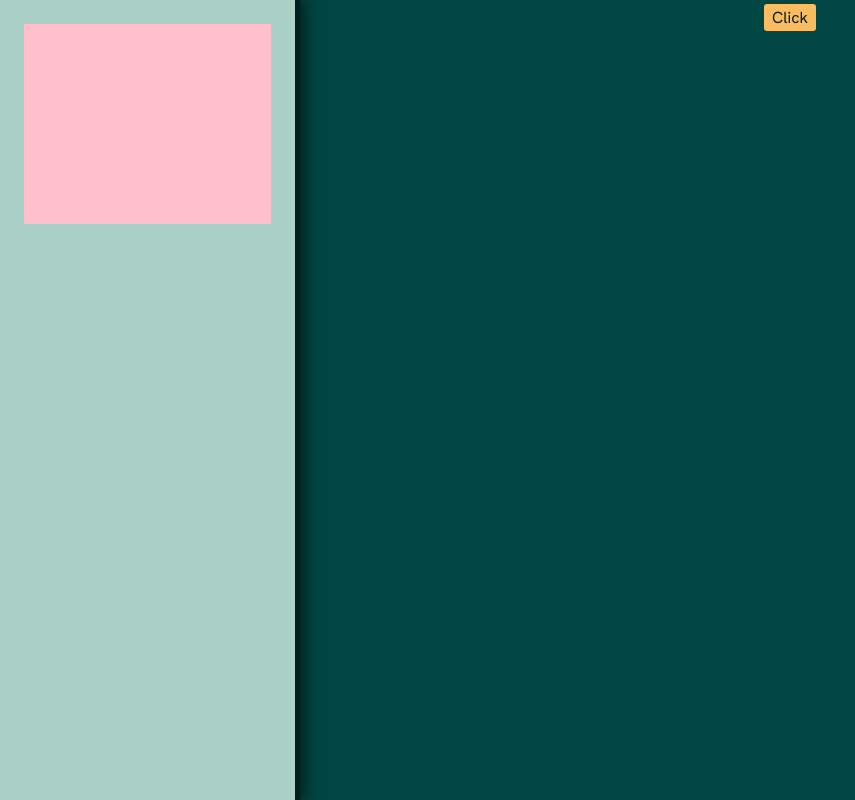
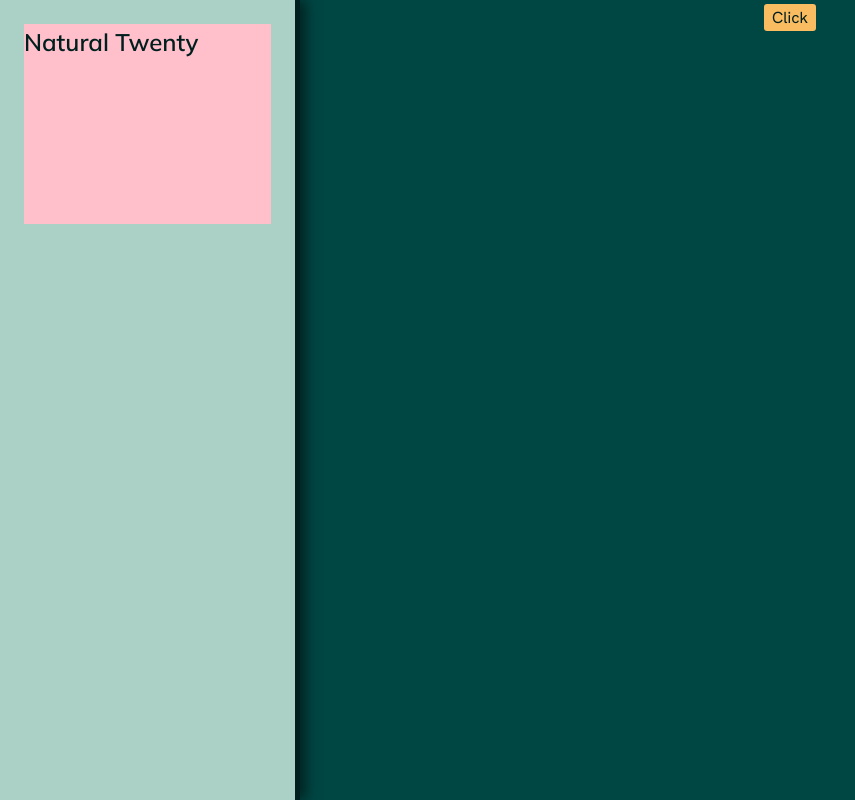
Before and after one commit to tahgio/natural-twenty, a React (Create React App) app: page / in a window 1280 px wide. Shown: the whole page, without its empty margins (0-855 px from the left). Built offline with nearby package versions, Linux system fonts and the light colour scheme; a web font is replaced by a local one.

Commit message:
more works on Sidebar

```diff
--- a/src/DesignElements/Components/Sidebar.tsx
+++ b/src/DesignElements/Components/Sidebar.tsx
@@ -1,15 +1,15 @@
 import styled from "styled-components";
+import Typo from "../DataDisplay/Typo";
 import { c } from "../GlobalStyles/constantStyles";
 
 const SSidebar = styled.div`
   width: 300px;
   height: 100vh;
-  background: ${(p) => p.theme.elements.background.secondary};
-  color: ${(p) => p.theme.elements.btnTxt};
+  background: ${(p) => p.theme.elements.secondary.background};
   padding: ${c.space.lg};
   position: relative;
   border-right: ${(p) => `5px solid ${p.theme.illustration.stroke}`};
-  box-shadow: ${(p) => p.theme.elements.shadow};
+  box-shadow: ${(p) => p.theme.shadow};
 `;
 
 const SideBarHeader = styled.div`
@@ -21,7 +21,9 @@ const SideBarHeader = styled.div`
 export default function Sidebar() {
   return (
     <SSidebar>
-      <SideBarHeader />
+      <SideBarHeader>
+        <Typo variant="h1" text="Natural Twenty" secondary />
+      </SideBarHeader>
     </SSidebar>
   );
 }
--- a/src/DesignElements/DataDisplay/Typo.tsx
+++ b/src/DesignElements/DataDisplay/Typo.tsx
@@ -4,38 +4,59 @@ import { ThemeFonts } from "../../types";
 type TextProps = {
   variant?: "h1" | "h2" | "h3" | "h4" | "h5" | "p" | "span";
   text: string;
+  secondary: boolean;
 };
 
-const Title = styled.span`
+type TextStylesProps = {
+  colorCode: "primary" | "secondary";
+};
+
+const Title = styled.span<TextStylesProps>`
   font-family: ${(p) => p.theme.typo};
-  color: ${(p) => p.theme.elements.headline};
+  color: ${(p) => p.theme.elements[p.colorCode].headline};
   font-weight: 600;
 `;
-const SubTitle = styled.span`
+const SubTitle = styled.span<TextStylesProps>`
   font-family: ${(p) => p.theme.typo};
-  color: ${(p) => p.theme.elements.paragraph};
+  color: ${(p) => p.theme.elements[p.colorCode].paragraph};
   font-weight: 500;
 `;
 
-const Paragraph = styled.span`
+const Paragraph = styled.span<TextStylesProps>`
   font-family: ${ThemeFonts.Hanken}, sans-serif;
-  color: ${(p) => p.theme.elements.paragraph};
+  color: ${(p) => p.theme.elements[p.colorCode].paragraph};
   font-weight: 400;
 `;
 
-export default function Typo({ variant, text }: TextProps) {
+export default function Typo({ variant, text, secondary }: TextProps) {
   switch (variant) {
     case "h1":
     case "h2":
-      return <Title as={variant}>{text}</Title>;
+      return (
+        <Title as={variant} colorCode={secondary ? "secondary" : "primary"}>
+          {text}
+        </Title>
+      );
     case "h3":
     case "h4":
     case "h5":
-      return <SubTitle as={variant}>{text}</SubTitle>;
+      return (
+        <SubTitle as={variant} colorCode={secondary ? "secondary" : "primary"}>
+          {text}
+        </SubTitle>
+      );
     case "p":
-      return <Paragraph as={variant}>{text}</Paragraph>;
+      return (
+        <Paragraph as={variant} colorCode={secondary ? "secondary" : "primary"}>
+          {text}
+        </Paragraph>
+      );
 
     default:
-      return <Paragraph>{text}</Paragraph>;
+      return (
+        <Paragraph colorCode={secondary ? "secondary" : "primary"}>
+          {text}
+        </Paragraph>
+      );
   }
 }
--- a/src/DesignElements/GlobalStyles/index.tsx
+++ b/src/DesignElements/GlobalStyles/index.tsx
@@ -52,7 +52,7 @@ const GlobalStyle = createGlobalStyle`
   ${ResetStyle}
 
   body {
-    background-color:  ${(props) => props.theme.elements.background.primary};
+    background-color:  ${(props) => props.theme.elements.primary.background};
     font-family: ${ThemeFonts.Hanken}, sans-serif;
 
   }
--- a/src/DesignElements/Inputs/Button.tsx
+++ b/src/DesignElements/Inputs/Button.tsx
@@ -3,6 +3,7 @@ import { c } from "../GlobalStyles/constantStyles";
 
 interface ButtonProps {
   size?: "sm" | "md" | "lg" | "xl" | "xxl";
+  colorCode?: "primary" | "secondary";
 }
 
 export const Button = styled.button<ButtonProps>`
@@ -18,6 +19,8 @@ export const Button = styled.button<ButtonProps>`
   cursor: pointer;
 
   //---thematic
-  background-color: ${(props) => props.theme.elements.btn};
-  color: ${(props) => props.theme.elements.btnTxt};
+  background-color: ${(props) =>
+    props.theme.elements[props.colorCode || "primary"].btn};
+  color: ${(props) =>
+    props.theme.elements[props.colorCode || "primary"].btnTxt};
 `;
--- a/src/DesignElements/theme.ts
+++ b/src/DesignElements/theme.ts
@@ -3,15 +3,20 @@ import { GlobalThemeObj, ThemeFonts, ThemeProps } from "../types";
 const theme: GlobalThemeObj = {
   [ThemeProps.ranger]: {
     elements: {
-      background: {
-        primary: "#004643",
-        secondary: "#abd1c6",
-      },
+      primary: {
+        background: "#004643",
         headline: "#fffffe",
         paragraph: "#abd1c6",
         btn: "#f9bc60",
         btnTxt: "#001e1d",
-      shadow: "6px 0px 12px 0px rgba(0, 0, 0, 0.5)",
+      },
+      secondary: {
+        background: "#abd1c6",
+        headline: "#001e1d",
+        paragraph: "#0f3433",
+        btn: "#004643",
+        btnTxt: "#fffffe",
+      },
     },
     illustration: {
       stroke: "#001e1d",
@@ -20,16 +25,25 @@ const theme: GlobalThemeObj = {
       secondary: "#abd1c6",
       tertiary: "#e16162",
     },
+    shadow: "6px 0px 12px 0px rgba(0, 0, 0, 0.5)",
     typo: ThemeFonts.Mulish,
   },
   [ThemeProps.bard]: {
     elements: {
-      background: { primary: "#fffffe", secondary: "#f2f4f6" },
+      primary: {
+        background: "#fffffe",
         headline: "#00214d",
         paragraph: "#2e2e2e6",
         btn: "#00ebc7",
         btnTxt: "#00214d",
-      shadow: "3px 0px 10px 0px rgba(0, 33, 77, 0.3)",
+      },
+      secondary: {
+        background: "#f2f4f6",
+        headline: "#00214d",
+        paragraph: "#1b2d45",
+        btn: "#fffffe",
+        btnTxt: "#00214d",
+      },
     },
     illustration: {
       stroke: "#00214d",
@@ -38,6 +52,7 @@ const theme: GlobalThemeObj = {
       secondary: "#ff5470",
       tertiary: "#fde24f",
     },
+    shadow: "3px 0px 10px 0px rgba(0, 33, 77, 0.3)",
     typo: ThemeFonts.Montagu,
   },
 };
--- a/src/types.ts
+++ b/src/types.ts
@@ -1,15 +1,16 @@
 //----- Theme -----//
+type ThemeElement = {
+  background: string;
+  headline: string;
+  paragraph: string;
+  btn: string;
+  btnTxt: string;
+};
+
 export interface Theme {
   elements: {
-    background: {
-      primary: string;
-      secondary: string;
-    };
-    headline: string;
-    paragraph: string;
-    btn: string;
-    btnTxt: string;
-    shadow: string;
+    primary: ThemeElement;
+    secondary: ThemeElement;
   };
   illustration: {
     stroke: string;
@@ -18,6 +19,7 @@ export interface Theme {
     secondary: string;
     tertiary: string;
   };
+  shadow: string;
   typo: ThemeFonts;
 }
 //--theme names
```
Also changed, not shown: src/DesignElements/GlobalStyles/styled.d.ts (+3 -21 lines). Lines whose indentation alone changed are shown as unchanged.
